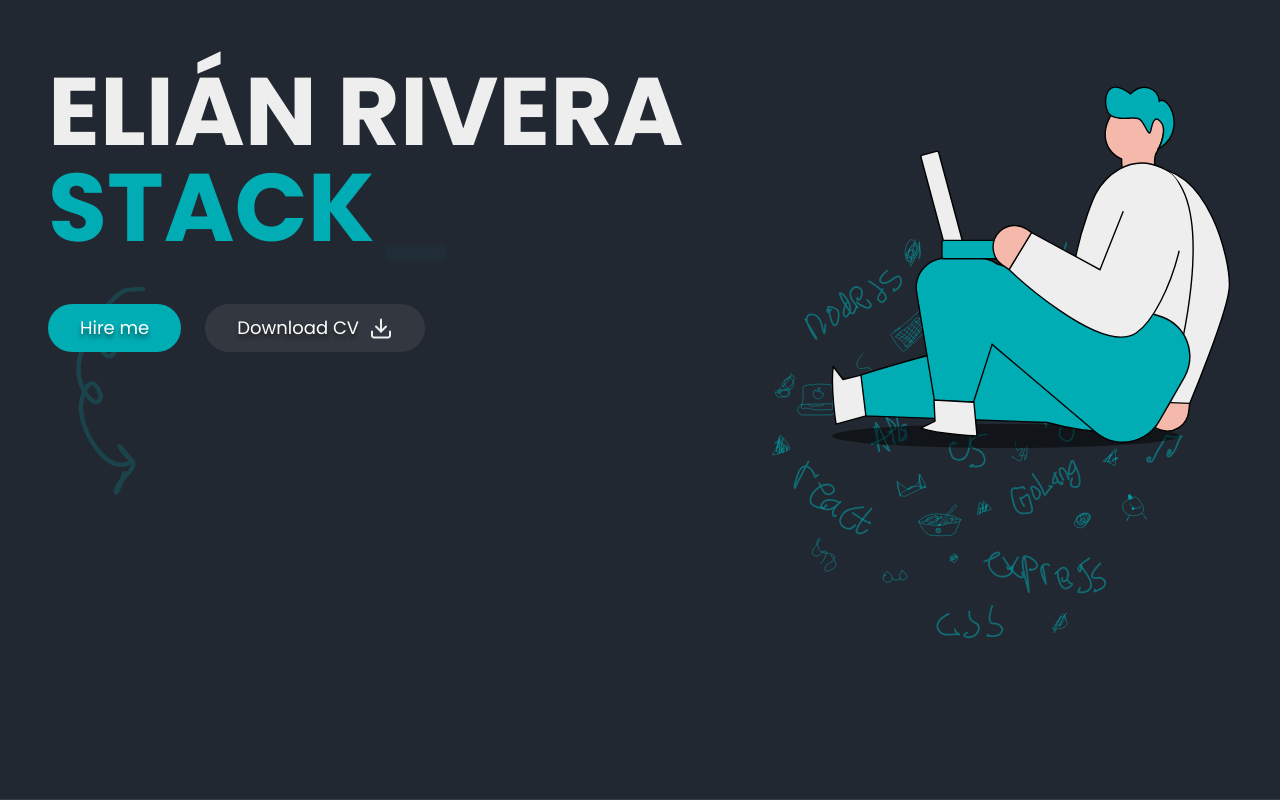
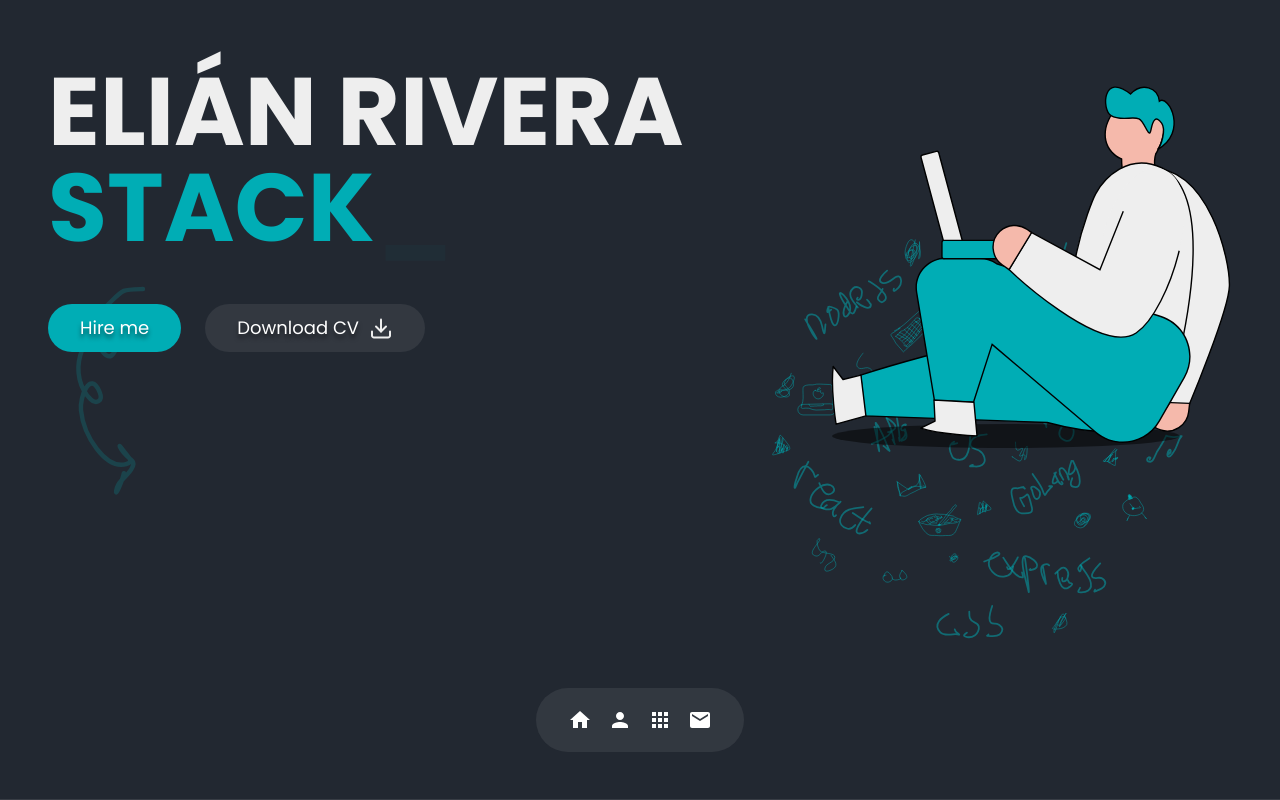
Before and after one commit to elianbenjamin/portfolio-TS, a React (Create React App) app: page / in a window 1280 px wide. Shown: the top 800 px of the page. Built offline with nearby package versions, Linux system fonts and the light colour scheme.

Commit message:
Menu, variants

```diff
--- a/src/components/Menu.tsx
+++ b/src/components/Menu.tsx
@@ -11,7 +11,43 @@ import MailIcon from "@mui/icons-material/Mail";
 import { Link } from "react-scroll";
 
 const Menu = () => {
-  return <div>Menu</div>;
+  return (
+    <div className="fixed bottom-0 sm:bottom-12 w-full sm:w-fit left-1/2 -translate-x-1/2 bg-accent rounded-t-xl sm:rounded-full py-3 px-6 items-center justify-around sm:justify-center gap-12 z-30">
+
+      <Link to="home" smooth>
+        <Tooltip title="Home" placement="top" arrow>
+          <IconButton className="group">
+            <HomeIcon className="text-white group-hover:text-secondary" />
+          </IconButton>
+        </Tooltip>
+      </Link>
+
+      <Link to="about" smooth>
+        <Tooltip title="About" placement="top" arrow>
+          <IconButton className="group">
+            <PersonIcon className="text-white group-hover:text-secondary" />
+          </IconButton>
+        </Tooltip>
+      </Link>
+
+
+      <Link to="projects" smooth>
+        <Tooltip title="Projects" placement="top" arrow>
+          <IconButton className="group">
+            <AppsIcon className="text-white group-hover:text-secondary" />
+          </IconButton>
+        </Tooltip>
+      </Link>
+
+      <Link to="contact" smooth>
+        <Tooltip title="Contact" placement="top" arrow>
+          <IconButton className="group">
+            <MailIcon className="text-white group-hover:text-secondary" />
+          </IconButton>
+        </Tooltip>
+      </Link>
+    </div>
+  );
 };
 
 export default Menu;
--- a/src/components/Reveal.tsx
+++ b/src/components/Reveal.tsx
@@ -6,13 +6,42 @@ import { transition } from "../utils/transition";
 
 // react
 import { FC, ReactNode } from "react";
+import { reveal } from '../utils/variants';
 
 interface RevealProps {
   children: ReactNode;
 }
 
 const Reveal: FC<RevealProps> = ({ children }) => {
-  return <div>Reveal</div>;
+  return <div className="relative">
+<motion.div variants={{
+  hidden: {
+    opacity: 0,
+  },
+  visible: {
+    opacity: 1,
+  },
+
+}}
+initial="hidden"
+whileInView="visible"
+viewport={{once: false}}
+transition={transition()}
+>
+  {children}
+
+</motion.div>
+<motion.div
+variants={reveal()}
+initial="hidden"
+transition={{duration: 0.75, ease: "easeIn"}}
+whileInView="visible"
+viewport={{once:false}}
+className="absolute inset-0 bg-secondary z-10"
+>
+
+</motion.div>
+  </div>;
 };
 
 export default Reveal;
--- a/src/utils/transition.ts
+++ b/src/utils/transition.ts
@@ -1 +1,7 @@
-export const transition = () => {};
+export const transition = () => {
+    return {
+      duration: 0.75,
+      delay: 0.2,
+      ease: "easeIn",
+    }
+};
--- a/src/utils/variants.ts
+++ b/src/utils/variants.ts
@@ -1,5 +1,28 @@
-export const fadeIn = () => {};
+export const fadeIn = (direction: "up" | "down") => {
+    return {
+        hidden: {
+            opacity: 0,
+            y: direction === "down" ? -85 : 85
+        },
+        visible: { opacity: 1, y: 0},
+    }
+};
 
-export const reveal = () => {};
+export const reveal = () => {
+    return {
+        hidden: {
+         left: 0
+        },
+        visible: { left: "100%" },
+    }
+};
 
-export const scale = () => {};
+export const scale = () => {
+    return {
+        hidden: {
+         scale: 0,
+         opacity: 0
+        },
+        visible: { scale: 1, opacity: 1},
+    }
+};
```
